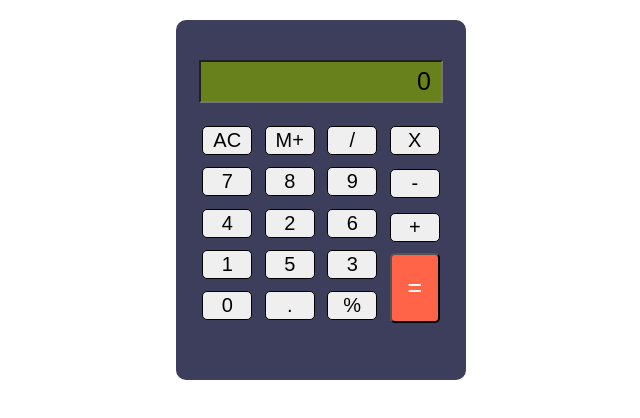
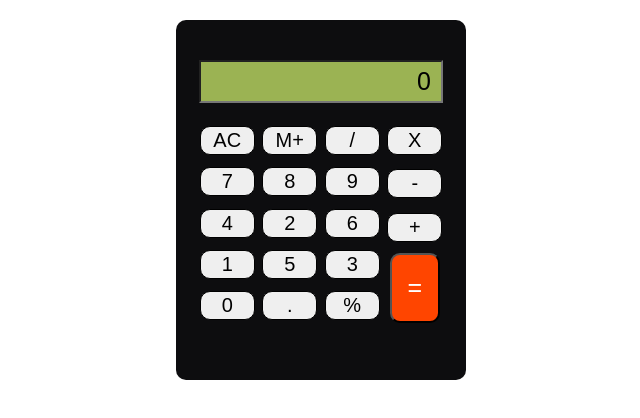
Before and after one commit to Laxmi2003-Code/Calculator-design, a plain HTML site: page index.html in a window 1280 px wide. Shown: the whole page, without its empty margins (319-959 px from the left). Drawn offline with Linux system fonts and the light colour scheme.

Commit message:
file added

```diff
--- a/index.html
+++ b/index.html
@@ -9,14 +9,15 @@
     .body{
         height: 300px;
         width: 250px;
-        background-color: #3d3d5c;
+        background-color: #0d0d0f;
         margin: 20px auto;
         border-radius: 10px;
         padding: 20px;
         padding-top: 40px;
+
     }
    .screen{
-    background-color: #68811d;
+    background-color: #9bb353;
     text-align: right;
     width: 220px;
     display: block;
@@ -37,31 +38,31 @@
 
    }
    .Btn{
-    width: 50px;
+    width: 55px;
     text-align: center;
     padding: 2px 0;
     font-size: 20px;
     margin: 3PX;
     border: 0.5px solid black;
-    border-radius: 5px;
+    border-radius: 10px;
     cursor: pointer;
    }
    .Btn:hover{
-    box-shadow: 0 0 5px 0 #fff;
+    box-shadow: 0 0 10px 0 #cb8383;
     transition: 0.5s;
    }
    .Btn-equals{
-    background-color: #ff6348;
+    background-color: orangered;
     height: 70px;
     width: 50px;
     color: white;
     font-size: 25px;
-    border-radius: 5px;
+    border-radius: 10px;
     border: 0.5 solid black;
     cursor: pointer;
    }
    .Btn-equals:hover{
-    box-shadow: 0 0 5px 0 #fff;
+    box-shadow: 0 0 5px 0 #e29595;
     transition: 0.5s;
 
    }
```
